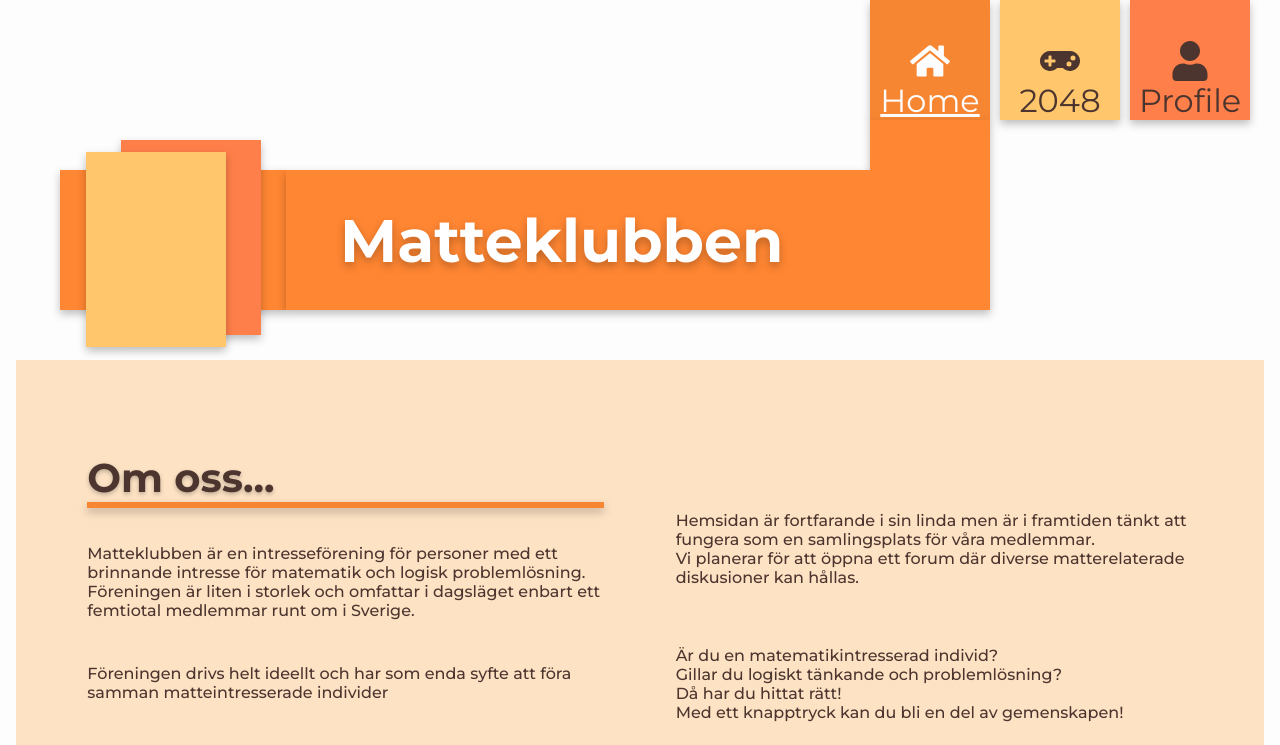
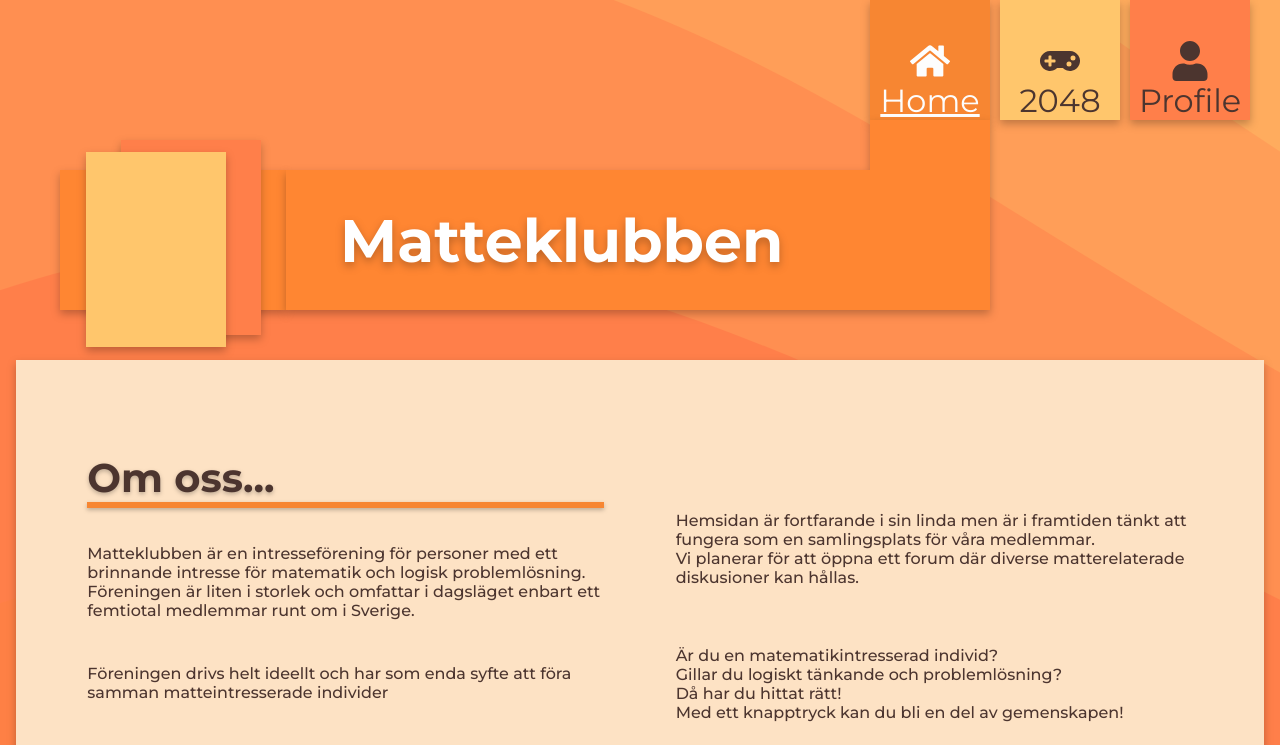
Before and after one commit to SamuelMeijer/examination-project-extended, a React (Create React App) app in the folder frontend/: page /home in a window 1280 px wide. Shown: the top 745 px of the page. Built offline with nearby package versions, Linux system fonts and the light colour scheme.

Commit message:
Updating design for body

```diff
--- a/frontend/src/index.css
+++ b/frontend/src/index.css
@@ -17,7 +17,10 @@
   font-family: 'Montserrat', sans-serif;
   -webkit-font-smoothing: antialiased;
   -moz-osx-font-smoothing: grayscale;
-  background-color: #FDFDFD;
+  background-color: #F98437;
+  background-image: url('./assets/liquid-cheese.svg');
+  background-size: cover;
+  background-repeat: no-repeat;
 }
 
 code {
--- a/frontend/src/pages/Home/home.module.css
+++ b/frontend/src/pages/Home/home.module.css
@@ -8,12 +8,13 @@
     width: 100%;
     height: 636px;
 
-    /* TODO: REPLACE BG-Color WITH SVG IN BOT*/
     background-color: #FDE2C4;
 
     display: flex;
     justify-content: space-evenly;
     align-items: center;
+
+    filter: drop-shadow(0 0.25rem 0.25rem rgba(0,0,0,0.25));
 }
 
 .contentBoxContainer h2 {
@@ -65,7 +66,7 @@
     width: 100%;
     height: 6px;
 
-    filter: drop-shadow(0 0.25rem 0.25rem rgba(0,0,0,0.25));
+    filter: drop-shadow(0 0.125rem 0.125rem rgba(0,0,0,0.25));
 }
 
 .topContent .colorDivider {
```
Also changed, not shown: frontend/src/assets/liquid-cheese.svg (added).
